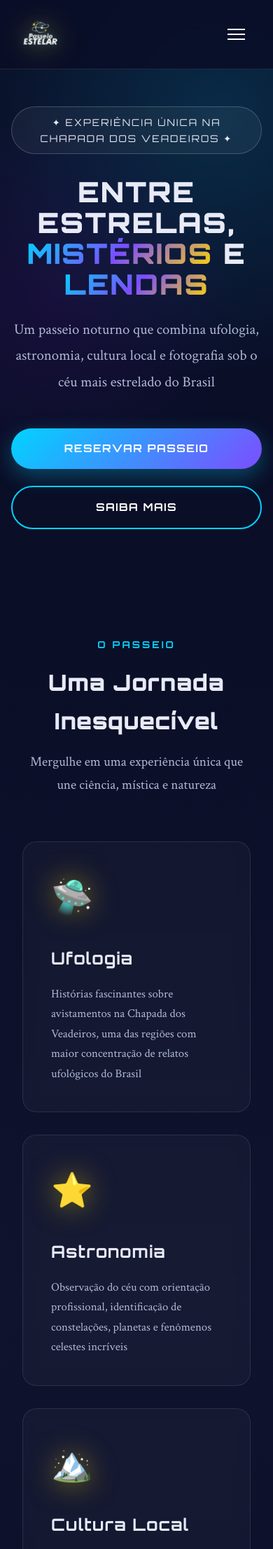
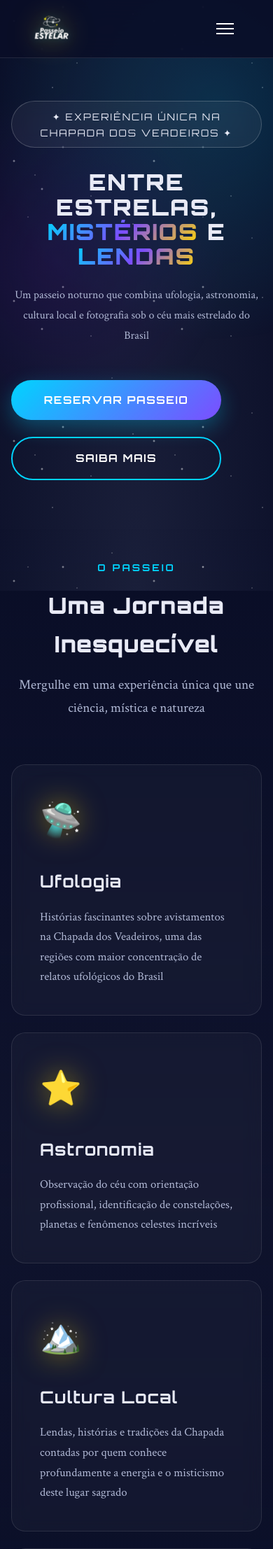
Before and after one commit to passeioestelar-lang/passeioestelar, a Flask app: page / in a window 390 px wide. Shown: the top 2213 px of the page at 70% size. Run offline with Flask 3, Linux system fonts and the light colour scheme.

Commit message:
style.css

```diff
--- a/static/css/style.css
+++ b/static/css/style.css
@@ -28,6 +28,8 @@
 
 html {
     scroll-behavior: smooth;
+    overflow-x: hidden;
+    width: 100%;
 }
 
 body {
@@ -959,30 +963,59 @@ section {
    RESPONSIVE
    ======================================== */
 @media (max-width: 768px) {
+    /* Prevenir scroll horizontal */
+    body {
+        max-width: 100vw;
+        overflow-x: hidden;
+    }
+
+    .container {
+        padding-left: 1rem;
+        padding-right: 1rem;
+        max-width: 100%;
+    }
+
+    /* Menu mobile */
+    .navbar {
+        padding: 1rem;
+    }
+
     .nav-menu {
-        display: none;
         position: fixed;
-        top: 80px;
+        top: 70px;
         left: 0;
         right: 0;
+        width: 100%;
         background: rgba(10, 14, 39, 0.98);
         backdrop-filter: blur(20px);
+        padding: 2rem 1rem;
         flex-direction: column;
-        padding: 2rem;
         gap: 1.5rem;
         border-top: 1px solid rgba(255, 255, 255, 0.1);
-        z-index: 9999;
-        max-height: calc(100vh - 80px);
-        overflow-y: auto;
+        z-index: 9998;
+        transform: translateY(-100%);
+        opacity: 0;
+        visibility: hidden;
+        transition: all 0.3s ease;
+        box-shadow: 0 10px 30px rgba(0, 0, 0, 0.5);
     }
 
     .nav-menu.active {
-        display: flex !important;
+        transform: translateY(0);
+        opacity: 1;
+        visibility: visible;
+    }
+
+    .nav-link {
+        font-size: 1.1rem;
+        padding: 0.5rem 0;
+        text-align: center;
     }
 
     .nav-toggle {
         display: flex;
-        z-index: 10000;
+        z-index: 9999;
+        position: relative;
     }
 
     .nav-toggle.active span:nth-child(1) {
@@ -997,27 +1030,61 @@ section {
         transform: rotate(-45deg) translate(7px, -6px);
     }
 
+    /* Hero section */
     .hero {
-        padding: 6rem 1rem 4rem;
+        padding: 7rem 1rem 4rem;
+        min-height: auto;
+    }
+
+    .hero-title {
+        font-size: 2rem;
+    }
+
+    .hero-subtitle {
+        font-size: 1rem;
     }
 
     .hero-buttons {
         flex-direction: column;
+        width: 100%;
     }
 
-    section {
-        padding: 4rem 0;
+    .hero-buttons .btn {
+        width: 100%;
+        max-width: 300px;
     }
 
-    .highlights-content {
-        grid-template-columns: 1fr;
+    /* Sections */
+    section {
+        padding: 3rem 0;
     }
 
+    .section-title {
+        font-size: 2rem;
+    }
+
+    /* Grids */
+    .highlights-content,
     .experience-grid,
     .testimonials-grid,
     .gallery-grid {
         grid-template-columns: 1fr;
+        gap: 1.5rem;
     }
+
+    /* Cards */
+    .experience-card,
+    .testimonial-card {
+        max-width: 100%;
+    }
+
+    /* Footer */
+    .footer-grid {
+        grid-template-columns: 1fr;
+        gap: 2rem;
+        text-align: center;
+    }
+}
 }
 
 /* ========================================
```
Also changed, not shown: other parts of static/css/style.css (+54 -0 lines).
